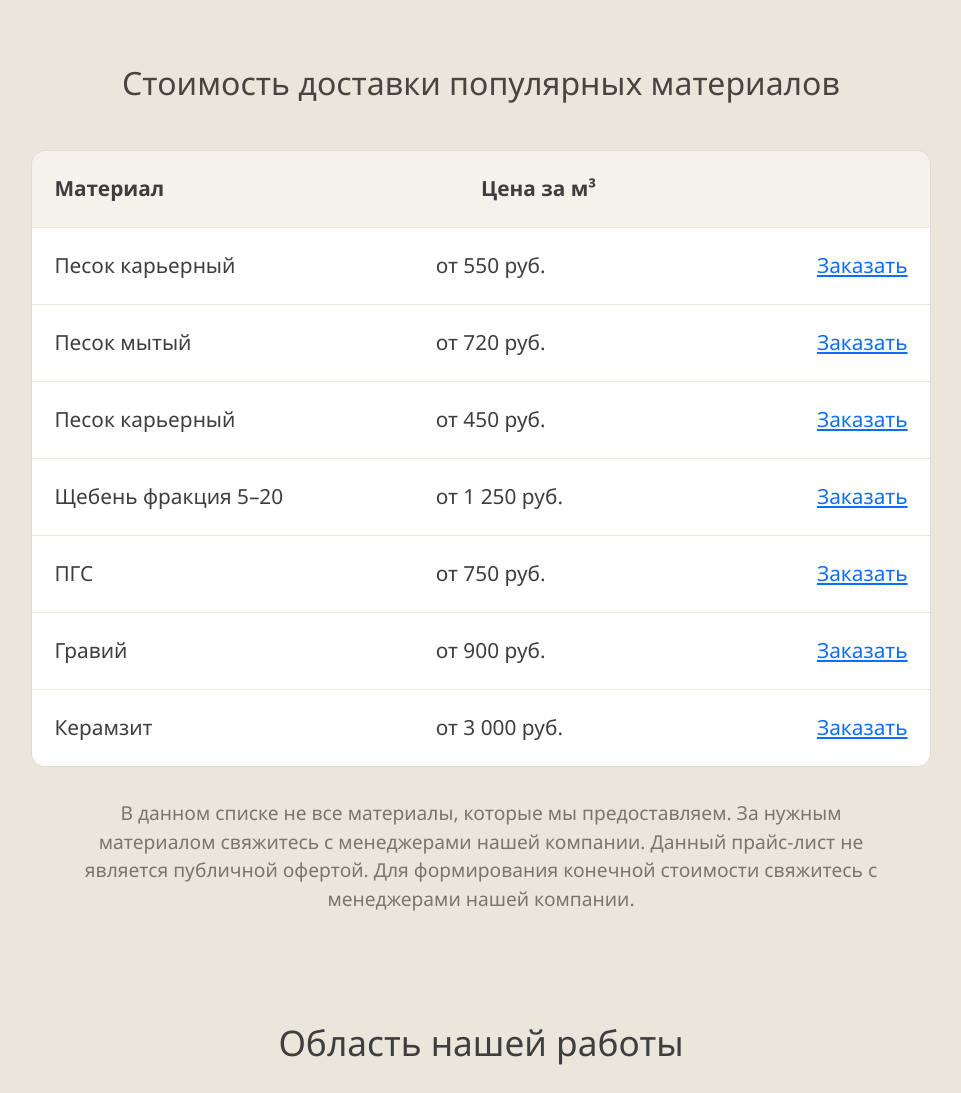
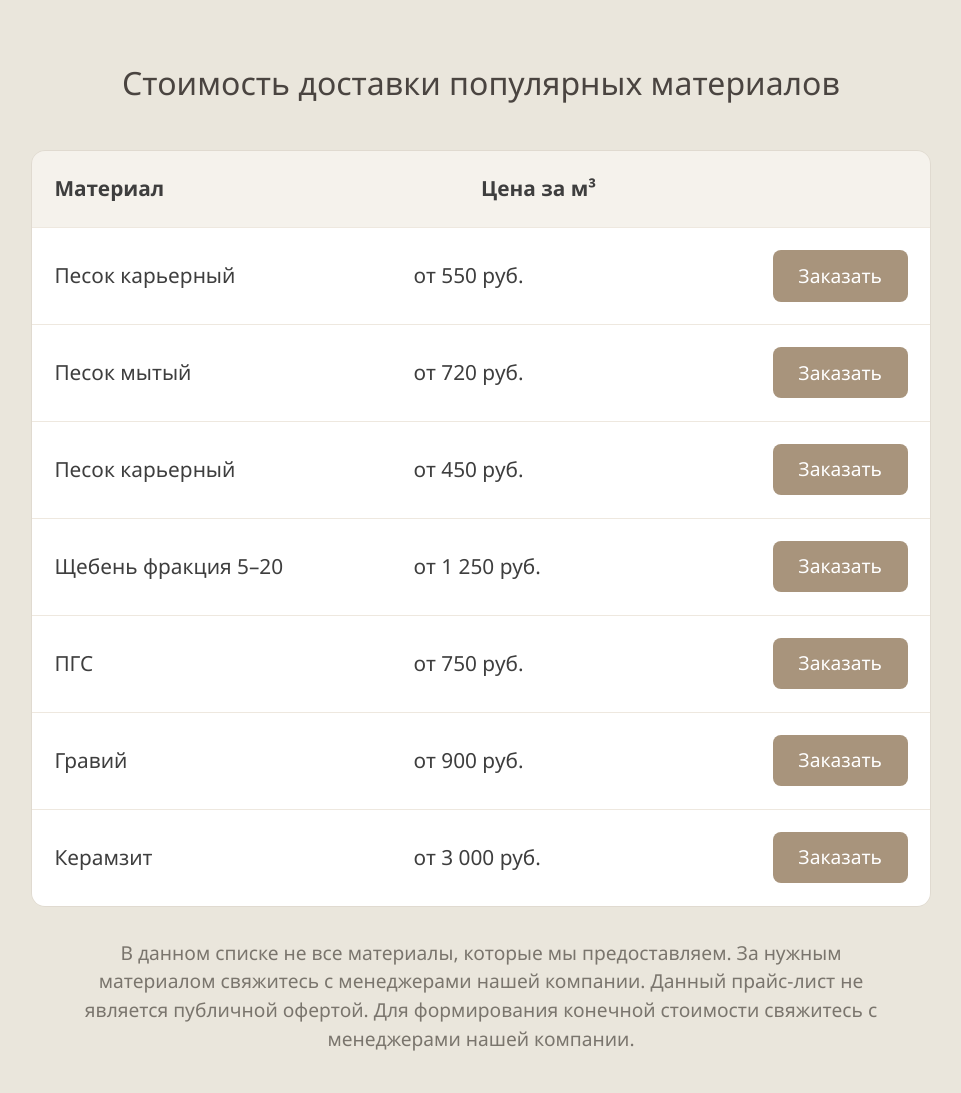
Before and after one commit to ocerikath/project_kam_rr, a Flask app: page /uslugi/dostavka in a window 1280 px wide. Shown: the part 1524-2617 px from the top of the page, without its empty margins (159-1120 px from the left). Run offline with Flask 3, Linux system fonts and the light colour scheme.

Commit message:
Работа над новой страницой (доставка нерудных) №7

```diff
--- a/app/templates/uslugi/dostavka.html
+++ b/app/templates/uslugi/dostavka.html
@@ -75,44 +75,44 @@
         <div class="pricing-row">
             <div>Песок карьерный</div>
             <div>от 550 руб.</div>
-            <div><a href="{{ url_for('main.index') }}#feedback" class="product-card__btn">Заказать</a></div>
+            <div><a href="{{ url_for('main.index') }}#feedback" class="price-btn">Заказать</a></div>
         </div>
 
         <div class="pricing-row">
             <div>Песок мытый</div>
             <div>от 720 руб.</div>
-            <div><a href="{{ url_for('main.index') }}#feedback" class="product-card__btn">Заказать</a></div>
+            <div><a href="{{ url_for('main.index') }}#feedback" class="price-btn">Заказать</a></div>
         </div>
 
         <div class="pricing-row">
             <div>Песок карьерный</div>
             <div>от 450 руб.</div>
-            <div><a href="{{ url_for('main.index') }}#feedback" class="product-card__btn">Заказать</a></div>
+            <div><a href="{{ url_for('main.index') }}#feedback" class="price-btn">Заказать</a></div>
         </div>
 
         <div class="pricing-row">
             <div>Щебень фракция 5–20</div>
             <div>от 1 250 руб.</div>
-            <div><a href="{{ url_for('main.index') }}#feedback" class="product-card__btn">Заказать</a></div>
+            <div><a href="{{ url_for('main.index') }}#feedback" class="price-btn">Заказать</a></div>
         </div>
 
         <div class="pricing-row">
             <div>ПГС</div>
             <div>от 750 руб.</div>
-            <div><a href="{{ url_for('main.index') }}#feedback" class="product-card__btn">Заказать</a></div>
+            <div><a href="{{ url_for('main.index') }}#feedback" class="price-btn">Заказать</a></div>
         </div>
 
         <div class="pricing-row">
             <div>Гравий</div>
             <div>от 900 руб.</div>
-            <div><a href="{{ url_for('main.index') }}#feedback" class="product-card__btn">Заказать</a></div>
+            <div><a href="{{ url_for('main.index') }}#feedback" class="price-btn">Заказать</a></div>
         </div>
 
 
         <div class="pricing-row">
             <div>Керамзит</div>
             <div>от 3 000 руб.</div>
-            <div><a href="{{ url_for('main.index') }}#feedback" class="product-card__btn">Заказать</a></div>
+            <div><a href="{{ url_for('main.index') }}#feedback" class="price-btn">Заказать</a></div>
         </div>
 
     </div>
```
